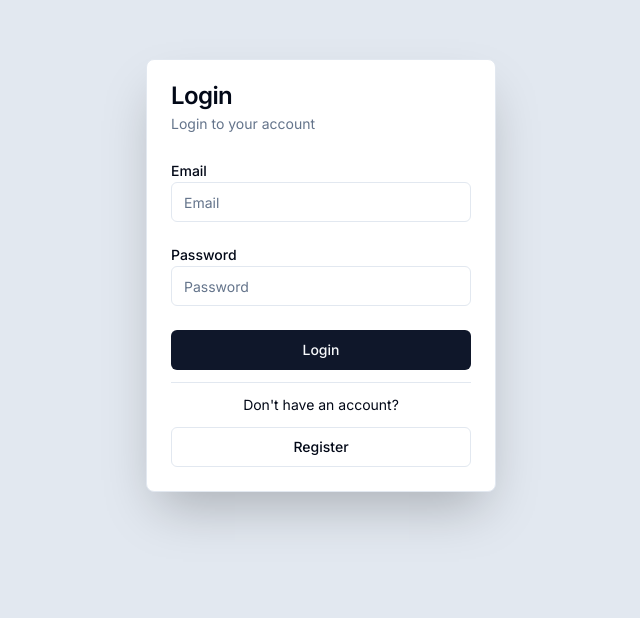
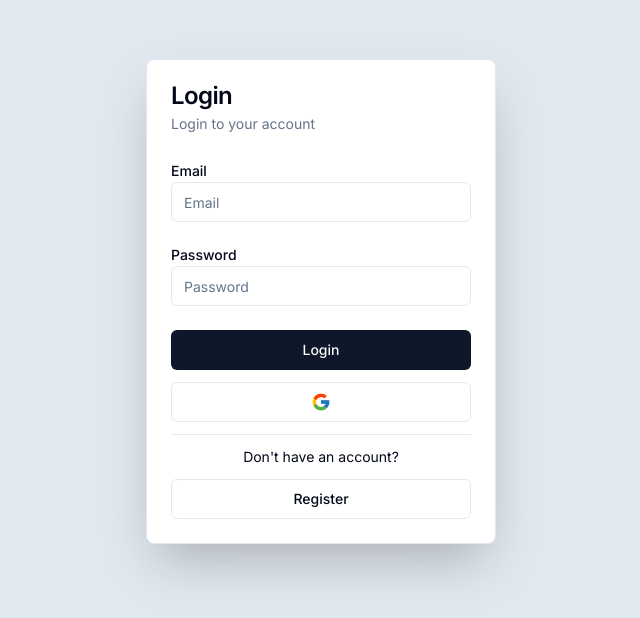
Before and after one commit to RacimFethallah/uNote-web-nextjs, a Next.js app: page / in a window 1280 px wide. Shown: the part 116-734 px from the top of the page, without its empty margins (319-959 px from the left). Built offline with nearby package versions, Linux system fonts and the light colour scheme.

Commit message:
from update

```diff
--- a/app/home/page.tsx
+++ b/app/home/page.tsx
@@ -1,4 +1,4 @@
-import { fetchLists, fetchNotes } from "@/app/actions";
+import { fetchLists, fetchNotes } from "@/actions/actions";
 import Aside from "@/components/aside";
 import Main from "@/components/main";
 import { ResizableHandle, ResizablePanelGroup } from "@/components/ui/resizable";
--- a/app/layout.tsx
+++ b/app/layout.tsx
@@ -1,7 +1,7 @@
 import type { Metadata } from "next";
 import { Inter } from "next/font/google";
 import "./globals.css";
-import { deleteEverything, setupDefaultLists } from "./actions";
+import { deleteEverything, setupDefaultLists } from "../actions/actions";
 
 const inter = Inter({ subsets: ["latin"] });
 
--- a/components/aside.tsx
+++ b/components/aside.tsx
@@ -24,7 +24,7 @@ import {
     CardHeader,
     CardTitle,
 } from "@/components/ui/card"
-import { addNewList, addNewNote, deleteList, deleteNote, fetchLists, fetchNotesFromList, setupDefaultLists } from '@/app/actions';
+import { addNewList, addNewNote, deleteList, deleteNote, fetchLists, fetchNotesFromList, setupDefaultLists } from '@/actions/actions';
 
 
 import {
--- a/components/landingPage.tsx
+++ b/components/landingPage.tsx
@@ -5,7 +5,8 @@ import { Input } from "@/components/ui/input";
 import { Label } from "@/components/ui/label";
 import { useRouter, useSearchParams } from "next/navigation";
 import { motion } from "framer-motion";
-
+import { FcGoogle } from "react-icons/fc";
+import * as z from "zod";
 export default function LandingPage() {
   const searchParams = useSearchParams();
   const router = useRouter();
@@ -43,6 +44,7 @@ const Login = () => {
         </CardContent>
         <CardFooter className="flex flex-col gap-y-3 ">
           <Button className="w-full">Login</Button>
+          <Button variant="outline" className="w-full"><FcGoogle size={20} /></Button>
           <hr className="w-full" />
           <div className="text-sm">Don't have an account?</div>
           <Button className="w-full" variant="outline" onClick={() => router.push('?method=register')}>
--- a/components/main.tsx
+++ b/components/main.tsx
@@ -2,7 +2,7 @@
 import React, { useState, useEffect } from 'react';
 import dynamic from 'next/dynamic';
 import { ResizablePanel } from './ui/resizable';
-import { addToFavorite, removeFromFavorite, updateNote } from '@/app/actions';
+import { addToFavorite, removeFromFavorite, updateNote } from '@/actions/actions';
 import { time } from 'console';
 import { CiStar } from 'react-icons/ci';
 import { GoStarFill, GoStar } from "react-icons/go";
--- a/package.json
+++ b/package.json
@@ -30,7 +30,8 @@
     "react-resizable": "^3.0.5",
     "react-resizable-panels": "^2.0.16",
     "tailwind-merge": "^2.2.2",
-    "tailwindcss-animate": "^1.0.7"
+    "tailwindcss-animate": "^1.0.7",
+    "zod": "^3.22.4"
   },
   "devDependencies": {
     "@tailwindcss/typography": "^0.5.12",
```
Also changed, not shown: actions/actions.ts (renamed from app/actions.ts), actions/login.ts (added), actions/register.ts (added), 1 other file (tests, documents, lock files or other folders).
